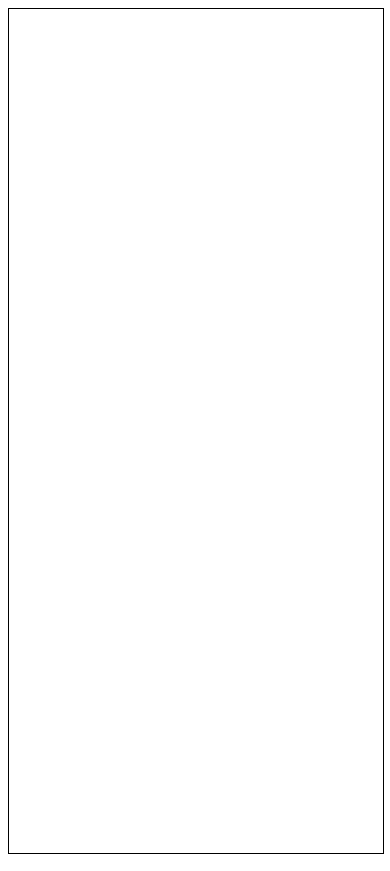
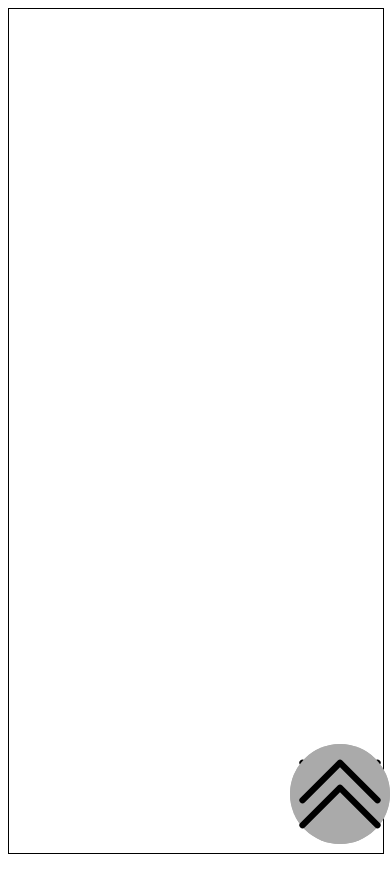
Before and after one commit to antonxy/silks-graph, a website with bundled scripts: page src/index.html in a window 390 px wide. Shown: the top 871 px of the page. Built offline with nearby package versions, Linux system fonts and the light colour scheme; files whose address does not match are found by name.

Commit message:
Scroll buttons

```diff
--- a/src/app.ts
+++ b/src/app.ts
@@ -64,6 +64,16 @@ var cy = cytoscape({
 
 });
 
+function scrollToSidebar() {
+  document!.getElementById('sidebar')!.scrollIntoView({ behavior: 'smooth' });
+}
+function scrollToGraph() {
+  document!.getElementById('cy')!.scrollIntoView({ behavior: 'smooth' });
+}
+
+document.getElementById('scroll-down')?.addEventListener('click', scrollToSidebar);
+document.getElementById('scroll-up')?.addEventListener('click', scrollToGraph);
+
 function update_sidebar(title: string, image?: string, video?: string) {
   document.getElementById('action-name')!.innerHTML = title;
   var image_elm = document.getElementById('action-img') as HTMLImageElement
@@ -85,7 +95,7 @@ function update_sidebar(title: string, image?: string, video?: string) {
   }
 
   if (video || image) {
-    document!.getElementById('sidebar')!.scrollIntoView({ behavior: 'smooth' });
+    scrollToSidebar();
   }
 }
 
--- a/src/index.html
+++ b/src/index.html
@@ -13,11 +13,25 @@
 <body>
 	<div class="container-fluid">
 		<div class="row">
-			<div class="col-md-8" id="cy"></div>
+			<div class="col-md-8" id="maincontent">
+				<div id="cy"></div>
+				<div id="scroll-down" class="button-bottom-right">
+					<svg xmlns="http://www.w3.org/2000/svg" width="100%" height="100%" fill="currentColor" class="bi bi-chevron-double-down" viewBox="0 0 16 16">
+						<path fill-rule="evenodd" d="M1.646 6.646a.5.5 0 0 1 .708 0L8 12.293l5.646-5.647a.5.5 0 0 1 .708.708l-6 6a.5.5 0 0 1-.708 0l-6-6a.5.5 0 0 1 0-.708z"/>
+						<path fill-rule="evenodd" d="M1.646 2.646a.5.5 0 0 1 .708 0L8 8.293l5.646-5.647a.5.5 0 0 1 .708.708l-6 6a.5.5 0 0 1-.708 0l-6-6a.5.5 0 0 1 0-.708z"/>
+				  	</svg>
+				</div>
+			</div>
 			<div class="col-md-4" id="sidebar">
 				<h2 id="action-name"></h2>
 				<img id="action-img" class="side-image" src="" />
 				<video id="action-video" class="side-image" muted="true" src=""></video>
+				<div id="scroll-up" class="button-bottom-right">
+					<svg xmlns="http://www.w3.org/2000/svg" width="100%" height="100%" fill="currentColor" class="bi bi-chevron-double-down" viewBox="0 0 16 16">
+						<path fill-rule="evenodd" d="M7.646 2.646a.5.5 0 0 1 .708 0l6 6a.5.5 0 0 1-.708.708L8 3.707 2.354 9.354a.5.5 0 1 1-.708-.708l6-6z"/>
+						<path fill-rule="evenodd" d="M7.646 6.646a.5.5 0 0 1 .708 0l6 6a.5.5 0 0 1-.708.708L8 7.707l-5.646 5.647a.5.5 0 0 1-.708-.708l6-6z"/>
+				  	</svg>
+				</div>
 			</div>
 		</div>
 	</div>
--- a/src/style.css
+++ b/src/style.css
@@ -1,8 +1,31 @@
-#cy {
+#maincontent {
     width: 100%;
     min-height: -webkit-fill-available;
     min-height: 100vh;
     border: 1px solid black;
+}
+
+#cy {
+    width: 100%;
+    height: 100%;
+    z-index: 1;
+}
+
+@media (min-width: 768px) {
+    .button-bottom-right {
+        visibility: hidden;
+    }
+}
+
+.button-bottom-right {
+    width: 100px;
+    height: 100px;
+    background-color: #aaa;
+    position: absolute;
+    bottom: 0;
+    right: 0;
+    z-index: 100;
+    border-radius: 50%;
 }
 
 /* Make sidebar high enough even if image/video is not loaded yet so that scrolling works */
```
